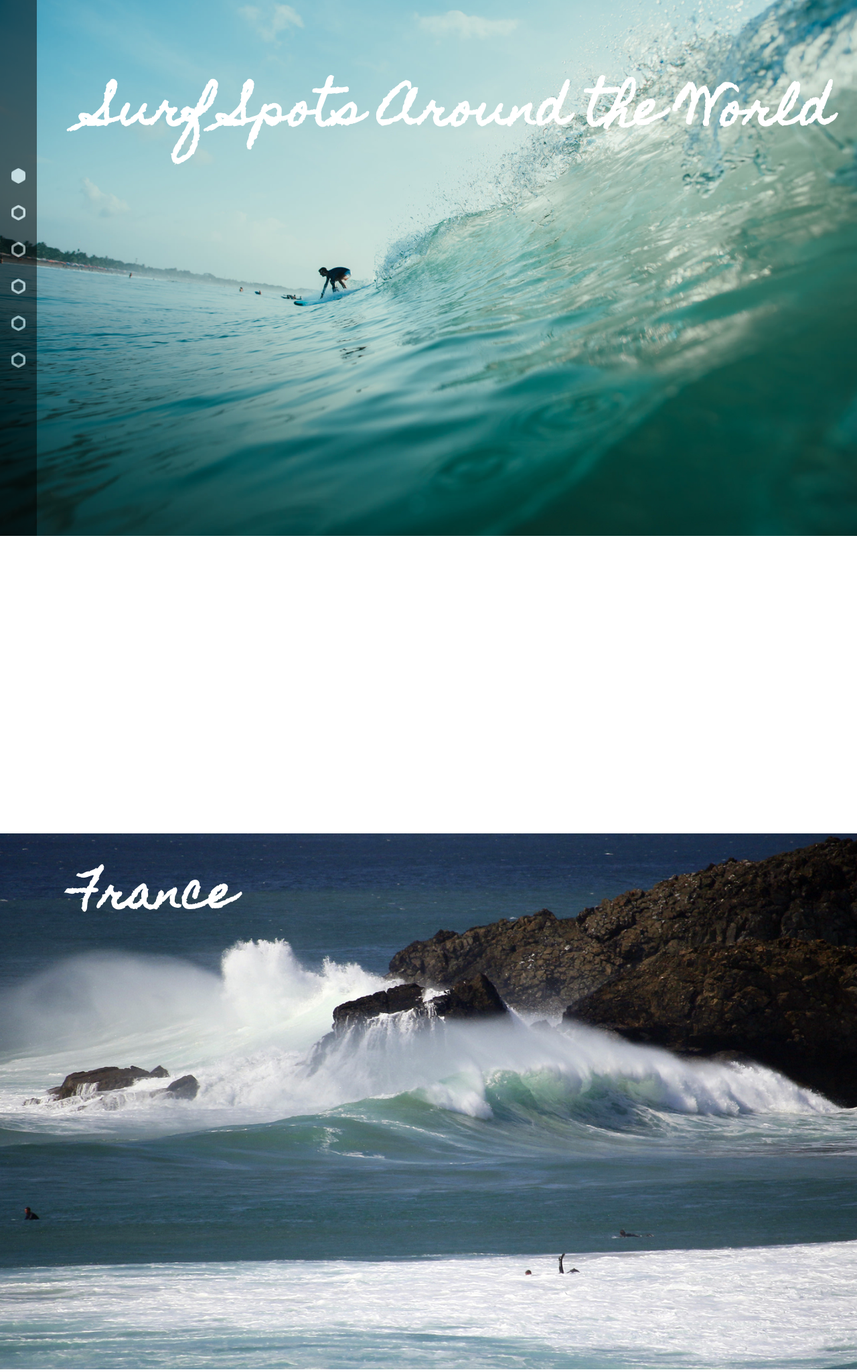
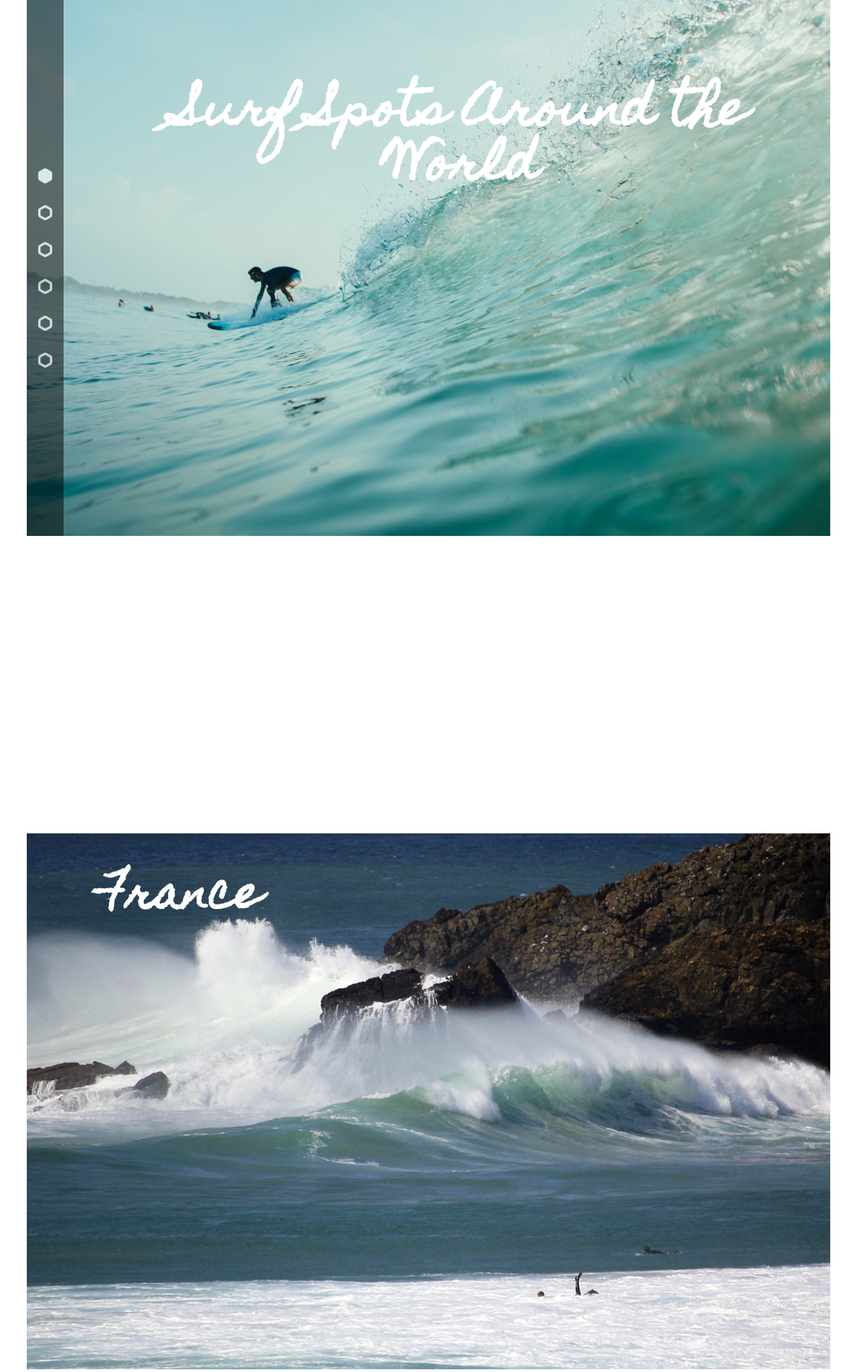
Before and after one commit to michaelaranda-web/surf-spots, a PHP site: page / in a window 1280 px wide. Shown: the top 2048 px of the page at 67% size. Run offline with PHP 8.4, Linux system fonts and the light colour scheme.

Commit message:
Adjusts styles to accomodate larger screens.

```diff
--- a/css/styles.css
+++ b/css/styles.css
@@ -1,3 +1,8 @@
+#main-content {
+  max-width: 1200px;
+  margin: 0 auto;
+}
+
 h1 {
   color: white;
   font-size: 50px;
@@ -135,11 +140,11 @@ h1 {
   background-position: center;
   background-attachment: fixed;
   background-repeat: no-repeat;
-  background-size: cover;
 }
 
 @media only screen and (max-width: 768px) {
   .fixed-background-section {
+    background-size: cover;
     background-attachment: scroll;
   }
 }
--- a/index.html
+++ b/index.html
@@ -16,6 +16,7 @@
 	</head>
 
 	<body>
+		<div id='main-content'>
 			<div id="side-nav-bar">
 				<div id="pagination">
 					<a id="scroll-button-1" class="scroll-button active" href="#top-section"></a>
@@ -26,8 +27,6 @@
 					<a id="scroll-button-6" class="scroll-button" href="#brazil-surf-section"></a>
 				</div>
 			</div>
-
-		<div id='main-content'>
 		  <div id="top-section" class="fixed-background-section">
 		  	<h1>Surf Spots Around the World</h1>
 		  </div>
```
Lines whose indentation alone changed are shown as unchanged.
